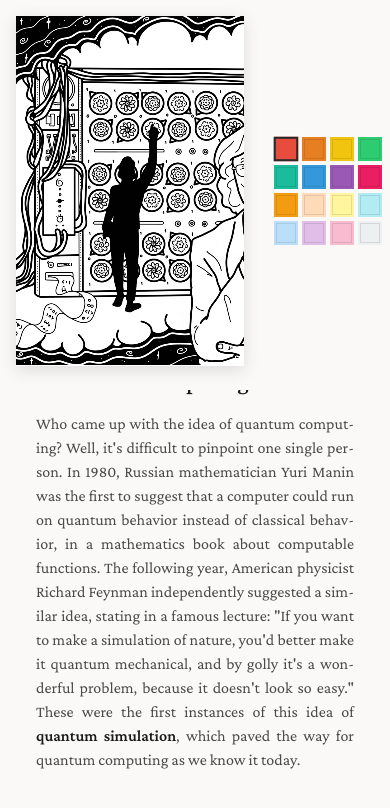
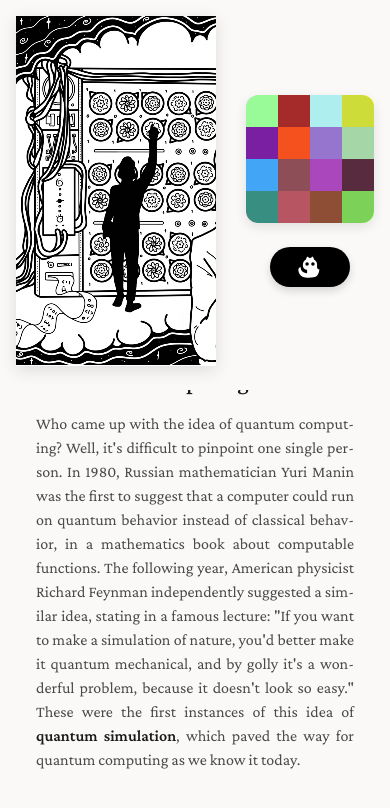
Before and after one commit to rsinghal757/quantum-coloring-book, a React (Vite) app: page / in a window 390 px wide. Shown: the top 808 px of the page. Built offline with nearby package versions, Linux system fonts and the light colour scheme.

Commit message:
pallete ui and cat button

```diff
--- a/src/App.css
+++ b/src/App.css
@@ -66,41 +66,62 @@ body {
   margin-left: 10px;
   margin-right: 0;
   margin-bottom: 0;
+  gap: 24px; /* Space between palette and cat button */
 }
 
 .palette-grid {
   display: grid;
   grid-template-columns: repeat(2, 1fr);
-  gap: 6px;
-  max-width: 100px;
-}
-
-@media (max-width: 800px) {
-  .palette-grid {
-    grid-template-columns: repeat(4, 1fr);
-  }
+  gap: 0; /* No gap between swatches */
+  max-width: 80px;
+  border-radius: 12px; /* Pill/Rounded Rectangle shape */
+  overflow: hidden; /* Clips the corners of the swatches */
+  box-shadow: 0 4px 12px rgba(0,0,0,0.1);
 }
 
 .color-swatch {
-  width: 28px;
-  height: 28px;
-  border: 2px solid transparent;
+  width: 40px;
+  height: 40px;
+  border: none;
   border-radius: 0;
   cursor: pointer;
-  transition: all 0.15s ease;
-  box-shadow: inset 0 0 0 1px rgba(0, 0, 0, 0.1);
+  transition: transform 0.1s ease;
+  position: relative;
 }
 
 .color-swatch:hover {
-  transform: scale(1.15);
-  box-shadow: 0 2px 8px rgba(0, 0, 0, 0.25);
   z-index: 1;
+  opacity: 0.9;
 }
 
 .color-swatch.selected {
-  border-color: var(--border-color);
-  transform: scale(1.02);
-  box-shadow: 0 0 0 1px white;
+  box-shadow: inset 0 0 0 3px rgba(255, 255, 255, 0.8), inset 0 0 0 1px rgba(0, 0, 0, 0.1);
+  z-index: 2;
+}
+
+/* Cat Button */
+.cat-button {
+  width: 80px;
+  height: 40px;
+  background-color: black;
+  border: none;
+  border-radius: 20px;
+  display: flex;
+  align-items: center;
+  justify-content: center;
+  cursor: pointer;
+  transition: transform 0.2s ease, opacity 0.2s ease;
+  padding: 6px;
+  box-shadow: 0 4px 8px rgba(0,0,0,0.15);
+}
+
+.cat-button:hover {
+  transform: scale(1.05);
+  opacity: 0.9;
+}
+
+.cat-button:active {
+  transform: scale(0.95);
 }
 
 .canvas-container {
@@ -237,6 +258,7 @@ body {
 
   .canvas-section {
     width: 100%;
+    justify-content: center; /* Center the canvas/palette group */
   }
 
   .canvas-container canvas {
@@ -264,17 +286,14 @@ body {
 }
 
 @media (max-width: 600px) {
-  .header {
-    padding: 10px 12px;
-  }
-
   .palette-grid {
-    gap: 4px;
+    grid-template-columns: repeat(4, 1fr); /* Switch to 4 cols on mobile if needed, or keep 2 */
+    max-width: 160px;
   }
 
   .color-swatch {
-    width: 24px;
-    height: 24px;
+    width: 32px;
+    height: 32px;
   }
 
   .title {
--- a/src/components/ColorPalette.jsx
+++ b/src/components/ColorPalette.jsx
@@ -1,29 +1,70 @@
 import { useState } from 'react';
 
-// Standard coloring book palette - vibrant and bright colors
-const COLORS = [
-  // Vibrant
-  { r: 231, g: 76, b: 60, name: 'Red' },
-  { r: 230, g: 126, b: 34, name: 'Orange' },
-  { r: 241, g: 196, b: 15, name: 'Yellow' },
-  { r: 46, g: 204, b: 113, name: 'Green' },
-  { r: 26, g: 188, b: 156, name: 'Teal' },
-  { r: 52, g: 152, b: 219, name: 'Blue' },
-  { r: 155, g: 89, b: 182, name: 'Purple' },
-  { r: 233, g: 30, b: 99, name: 'Pink' },
+// Cat Icon from the screenshot
+const CatIcon = () => (
+  <svg width="28" height="28" viewBox="0 0 24 24" fill="white" xmlns="http://www.w3.org/2000/svg">
+    <path d="M15.5 5.5L14.5 3L12 4.5L9.5 3L8.5 5.5C6.5 6.5 5.5 9 6 11.5C6.5 14 9.5 14.5 9.5 14.5V17.5C9.5 17.5 6 17 5 15.5C4 14 4 12 4 12C4 12 2 12.5 2 14.5C2 16.5 3.5 19.5 6 20.5C8.5 21.5 16 21.5 18 19.5C20 17.5 20 14 20 14C20 14 18 14.5 18 11.5C18.5 9 17.5 6.5 15.5 5.5Z" fill="white"/>
+    <circle cx="9.5" cy="9.5" r="1.5" fill="black"/>
+    <circle cx="14.5" cy="9.5" r="1.5" fill="black"/>
+  </svg>
+);
 
-  // Bright & Pastel
-  { r: 243, g: 156, b: 18, name: 'Gold' },
-  { r: 255, g: 218, b: 185, name: 'Peach' },
-  { r: 255, g: 245, b: 157, name: 'Light Yellow' },
-  { r: 178, g: 235, b: 242, name: 'Light Cyan' },
-  { r: 187, g: 222, b: 251, name: 'Light Blue' },
-  { r: 225, g: 190, b: 231, name: 'Lavender' },
-  { r: 248, g: 187, b: 208, name: 'Rose' },
-  { r: 236, g: 240, b: 241, name: 'White' },
+const PALETTES = [
+  {
+    id: 'vibrant',
+    name: 'Vibrant',
+    colors: [
+      { r: 152, g: 251, b: 152, name: 'Pale Green' }, // Top Left
+      { r: 165, g: 42, b: 42, name: 'Brown' }, // Top Right
+      { r: 175, g: 238, b: 238, name: 'Pale Turquoise' },
+      { r: 205, g: 220, b: 57, name: 'Lime' },
+      { r: 123, g: 31, b: 162, name: 'Deep Purple' },
+      { r: 244, g: 81, b: 30, name: 'Deep Orange' },
+      { r: 149, g: 117, b: 205, name: 'Soft Purple' },
+      { r: 165, g: 214, b: 167, name: 'Soft Green' },
+      { r: 66, g: 165, b: 245, name: 'Blue' },
+      { r: 141, g: 78, b: 88, name: 'Mauve' }, // Approximate match
+      { r: 171, g: 71, b: 188, name: 'Purple' },
+      { r: 88, g: 44, b: 62, name: 'Dark Purple' }, // Approximate match
+      { r: 56, g: 142, b: 129, name: 'Teal' },
+      { r: 183, g: 85, b: 98, name: 'Dusty Rose' }, // Approximate match
+      { r: 141, g: 78, b: 53, name: 'Brown' },
+      { r: 124, g: 209, b: 88, name: 'Green' } // Bottom Right
+    ]
+  },
+  {
+    id: 'pastel',
+    name: 'Pastel',
+    colors: [
+      { r: 255, g: 205, b: 210, name: 'Red 100' },
+      { r: 239, g: 154, b: 154, name: 'Red 200' },
+      { r: 255, g: 224, b: 178, name: 'Orange 100' },
+      { r: 255, g: 204, b: 128, name: 'Orange 200' },
+      { r: 255, g: 249, b: 196, name: 'Yellow 100' },
+      { r: 255, g: 245, b: 157, name: 'Yellow 200' },
+      { r: 200, g: 230, b: 201, name: 'Green 100' },
+      { r: 165, g: 214, b: 167, name: 'Green 200' },
+      { r: 178, g: 235, b: 242, name: 'Cyan 100' },
+      { r: 128, g: 222, b: 234, name: 'Cyan 200' },
+      { r: 187, g: 222, b: 251, name: 'Blue 100' },
+      { r: 144, g: 202, b: 249, name: 'Blue 200' },
+      { r: 225, g: 190, b: 231, name: 'Purple 100' },
+      { r: 206, g: 147, b: 216, name: 'Purple 200' },
+      { r: 248, g: 187, b: 208, name: 'Pink 100' },
+      { r: 244, g: 143, b: 177, name: 'Pink 200' }
+    ]
+  }
 ];
 
 function ColorPalette({ selectedColor, onColorSelect }) {
+  const [currentPaletteIndex, setCurrentPaletteIndex] = useState(0);
+
+  const currentPalette = PALETTES[currentPaletteIndex];
+
+  const togglePalette = () => {
+    setCurrentPaletteIndex((prev) => (prev + 1) % PALETTES.length);
+  };
+
   const isSelected = (color) => {
     return selectedColor &&
       selectedColor.r === color.r &&
@@ -34,7 +75,7 @@ function ColorPalette({ selectedColor, onColorSelect }) {
   return (
     <div className="color-palette">
       <div className="palette-grid">
-        {COLORS.map((color, index) => (
+        {currentPalette.colors.map((color, index) => (
           <button
             key={index}
             className={`color-swatch ${isSelected(color) ? 'selected' : ''}`}
@@ -47,6 +88,14 @@ function ColorPalette({ selectedColor, onColorSelect }) {
           />
         ))}
       </div>
+
+      <button
+        className="cat-button"
+        onClick={togglePalette}
+        aria-label="Switch Color Palette"
+      >
+        <CatIcon />
+      </button>
     </div>
   );
 }
```
